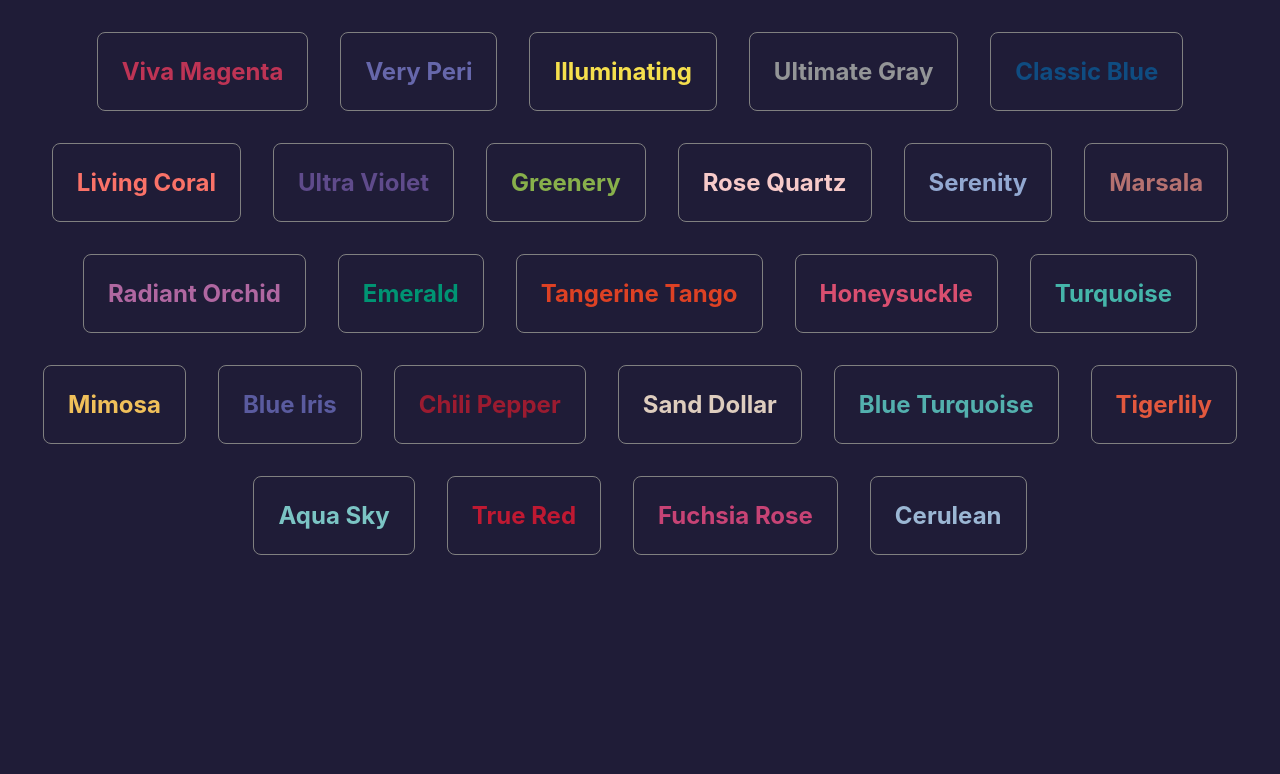
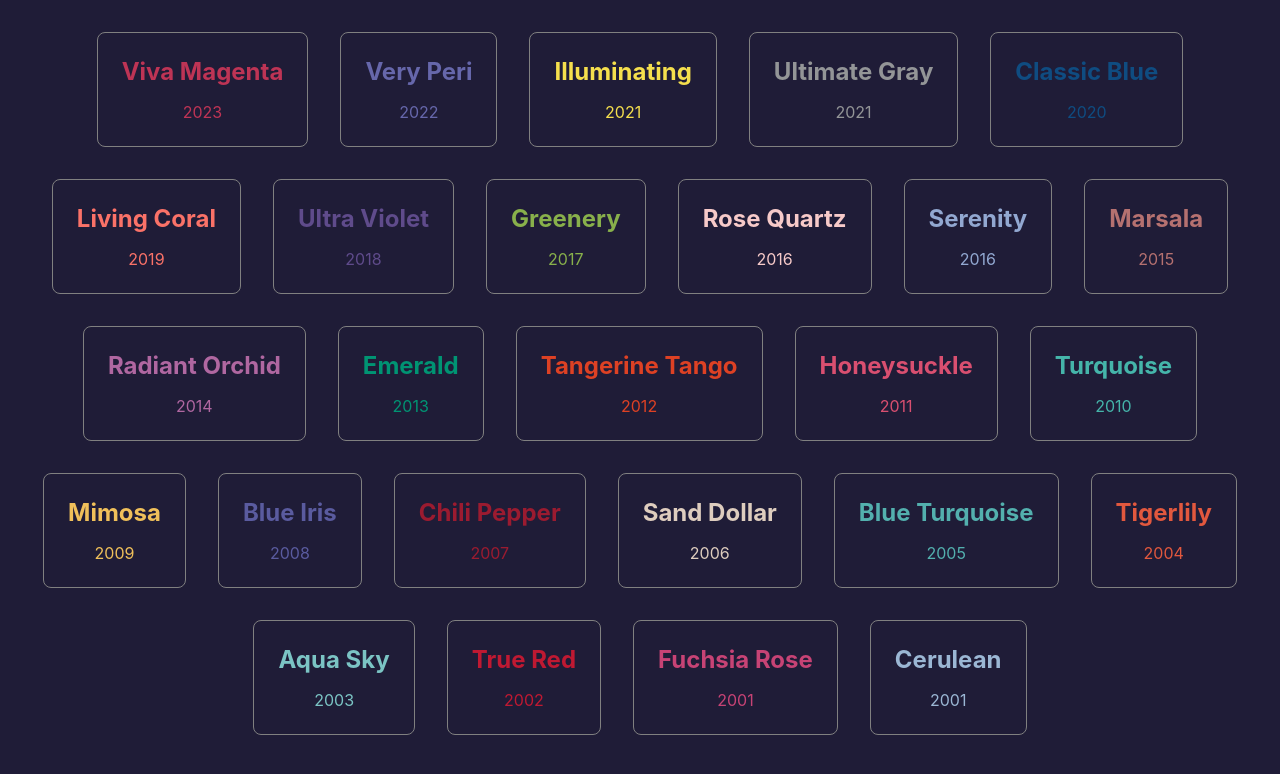
Before and after one commit to mchlol/colors, a Next.js app: page / in a window 1280 px wide. Shown: the top 774 px of the page. Built offline with nearby package versions, Linux system fonts and the light colour scheme.

Commit message:
display extra data

```diff
--- a/src/pages/index.js
+++ b/src/pages/index.js
@@ -16,12 +16,16 @@ export default function Home() {
       <ul className="color-list">
       {colors.map(color => (
 
-          <Link className="card" href={`/${color.name}`}>
+          <Link key={color.hex} className="card" href={`/${color.name}`}>
             <li className="card">
               <h2
               style={{color: color.hex}}>
                 {color.name}
               </h2>
+
+              {
+                color.year && <p style={{color: color.hex}}>{color.year}</p>
+              }
             </li>
           </Link>
 
```
